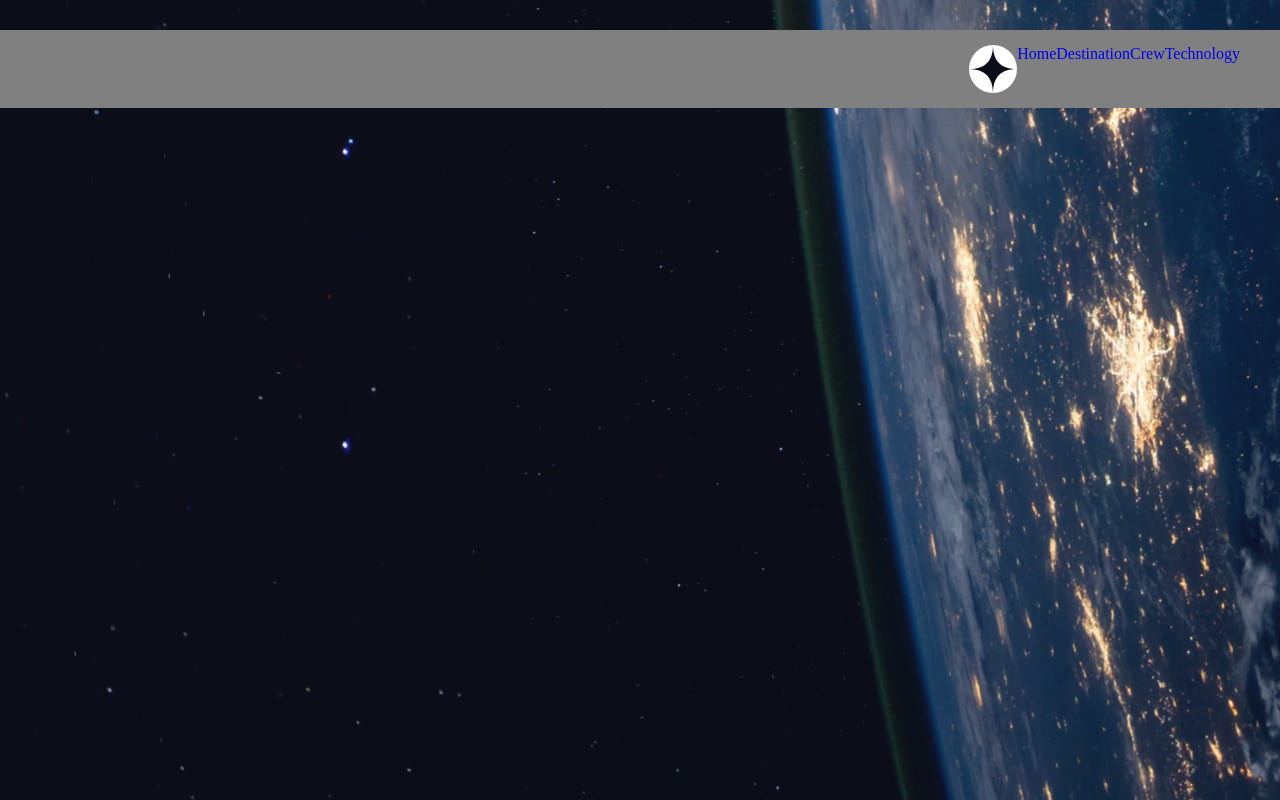
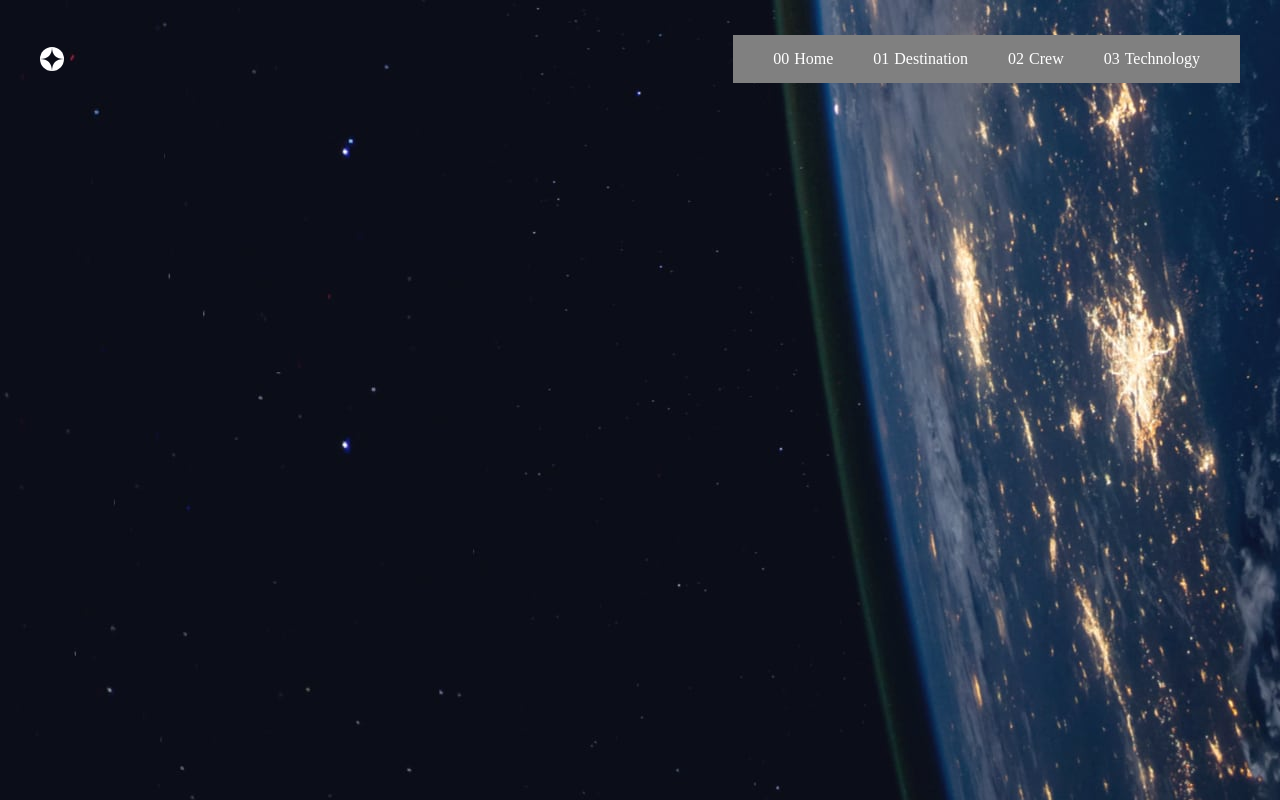
Before and after one commit to okedo01/space-tourism-website-Okedo01, a React (Vite) app: page / in a window 1280 px wide. Built offline with nearby package versions, Linux system fonts and the light colour scheme; the HTML template or start-up script is replaced by a standard one.

Commit message:
imporing logo image

```diff
--- a/src/Navbar.jsx
+++ b/src/Navbar.jsx
@@ -9,10 +9,10 @@ const Navbar = () => {
         <div className="wrapper">
             <img src={logoIMG} alt="logo.svg" />
             <div className="nav-links">
-                <Link to="/">Home</Link>
-                <Link to="/destination">Destination</Link>
-                <Link to="/crew">Crew</Link>
-                <Link to="/technology">Technology</Link>
+                <Link to="/"><span>00</span>Home</Link>
+                <Link to="/destination"><span>01</span>Destination</Link>
+                <Link to="/crew"><span>02</span>Crew</Link>
+                <Link to="/technology"><span>03</span>Technology</Link>
             </div>
         </div>
      );
--- a/src/index.css
+++ b/src/index.css
@@ -1,12 +1,28 @@
 .wrapper {
     display: flex;
-    justify-content: flex-end;
-    width: 32rem;
-    width: 100%;
-    margin-top: 30px;
+    justify-content: space-between;
+    align-items: center;
+    margin-top: 20px;
     padding: 15px 40PX;
+}
+.wrapper img {
+    width: 2%;
+}
+.wrapper .nav-links {
+    display: flex;
+    gap: 40px;
+    padding: 15px 40px;
     background-color: gray;
 }
 .nav-links a {
+    color: white;
     text-decoration: none;
 }
+.nav-links a:active {
+    border-bottom: 2px solid black;
+    color: white;
+    text-decoration: none;
+}
+.nav-links span {
+    padding-right: 5px;
+}
```
